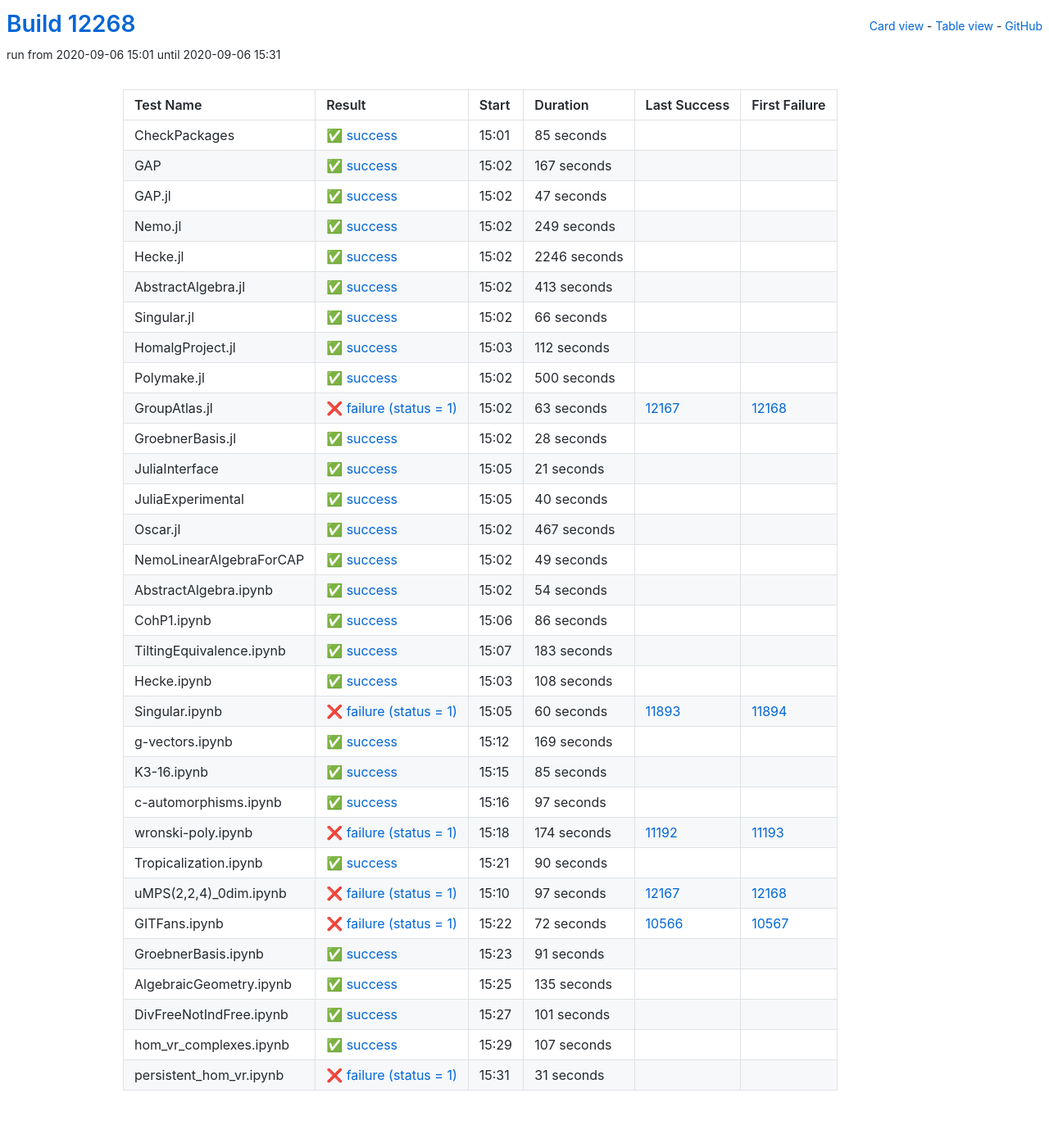
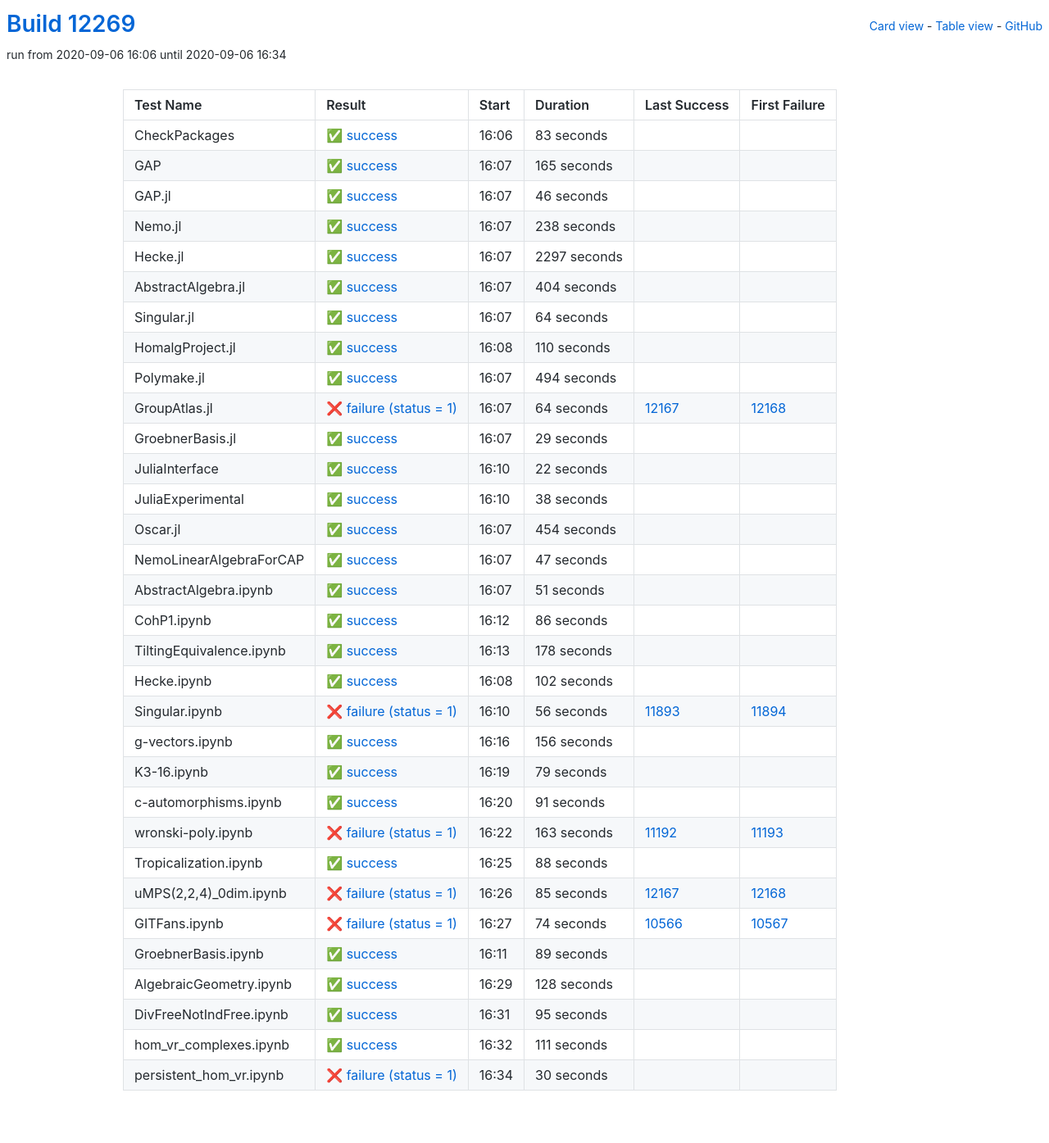
Before and after one commit to oscar-system/oscar-ci-status, a Jekyll site: the page built from table.html, in a window 1280 px wide. Shown: the whole page at 82% size. Built offline with Jekyll 4.4.1, drawn with Linux system fonts in a browser that asks for light colours.

Commit message:
Build #12269

```diff
--- a/_data/ci.yml
+++ b/_data/ci.yml
@@ -1,6 +1,6 @@
 ---
-build: 12268
-build_url: https://oscarci.mathematik.uni-kl.de/job/oscar/12268/
+build: 12269
+build_url: https://oscarci.mathematik.uni-kl.de/job/oscar/12269/
 job: oscar
 organization: oscar-system
 repo: oscar-ci-status
@@ -8,32 +8,176 @@
 tests:
 - name: CheckPackages
   id: checkpackages
-  log: https://oscarci.mathematik.uni-kl.de/job/oscar/12268/artifact/logs/build-12268/CheckPackages.log
-  start: 2020-09-06 15:01
+  log: https://oscarci.mathematik.uni-kl.de/job/oscar/12269/artifact/logs/build-12269/CheckPackages.log
+  start: 2020-09-06 16:06
   success: true
   exitcode: 0
   status: success
-  duration: 85
+  duration: 83
   last_success: false
   last_success_url:
   first_failure: false
   first_failure_url:
 - name: GAP
   id: gap
-  log: https://oscarci.mathematik.uni-kl.de/job/oscar/12268/artifact/logs/build-12268/GAP.log
-  start: 2020-09-06 15:02
+  log: https://oscarci.mathematik.uni-kl.de/job/oscar/12269/artifact/logs/build-12269/GAP.log
+  start: 2020-09-06 16:07
   success: true
   exitcode: 0
   status: success
-  duration: 167
+  duration: 165
   last_success: false
   last_success_url:
   first_failure: false
   first_failure_url:
 - name: GAP.jl
   id: gap-jl
-  log: https://oscarci.mathematik.uni-kl.de/job/oscar/12268/artifact/logs/build-12268/GAP.jl.log
-  start: 2020-09-06 15:02
+  log: https://oscarci.mathematik.uni-kl.de/job/oscar/12269/artifact/logs/build-12269/GAP.jl.log
+  start: 2020-09-06 16:07
+  success: true
+  exitcode: 0
+  status: success
+  duration: 46
+  last_success: false
+  last_success_url:
+  first_failure: false
+  first_failure_url:
+- name: Nemo.jl
+  id: nemo-jl
+  log: https://oscarci.mathematik.uni-kl.de/job/oscar/12269/artifact/logs/build-12269/Nemo.jl.log
+  start: 2020-09-06 16:07
+  success: true
+  exitcode: 0
+  status: success
+  duration: 238
+  last_success: false
+  last_success_url:
+  first_failure: false
+  first_failure_url:
+- name: Hecke.jl
+  id: hecke-jl
+  log: https://oscarci.mathematik.uni-kl.de/job/oscar/12269/artifact/logs/build-12269/Hecke.jl.log
+  start: 2020-09-06 16:07
+  success: true
+  exitcode: 0
+  status: success
+  duration: 2297
+  last_success: false
+  last_success_url:
+  first_failure: false
+  first_failure_url:
+- name: AbstractAlgebra.jl
+  id: abstractalgebra-jl
+  log: https://oscarci.mathematik.uni-kl.de/job/oscar/12269/artifact/logs/build-12269/AbstractAlgebra.jl.log
+  start: 2020-09-06 16:07
+  success: true
+  exitcode: 0
+  status: success
+  duration: 404
+  last_success: false
+  last_success_url:
+  first_failure: false
+  first_failure_url:
+- name: Singular.jl
+  id: singular-jl
+  log: https://oscarci.mathematik.uni-kl.de/job/oscar/12269/artifact/logs/build-12269/Singular.jl.log
+  start: 2020-09-06 16:07
+  success: true
+  exitcode: 0
+  status: success
+  duration: 64
+  last_success: false
+  last_success_url:
+  first_failure: false
+  first_failure_url:
+- name: HomalgProject.jl
+  id: homalgproject-jl
+  log: https://oscarci.mathematik.uni-kl.de/job/oscar/12269/artifact/logs/build-12269/HomalgProject.jl.log
+  start: 2020-09-06 16:08
+  success: true
+  exitcode: 0
+  status: success
+  duration: 110
+  last_success: false
+  last_success_url:
+  first_failure: false
+  first_failure_url:
+- name: Polymake.jl
+  id: polymake-jl
+  log: https://oscarci.mathematik.uni-kl.de/job/oscar/12269/artifact/logs/build-12269/Polymake.jl.log
+  start: 2020-09-06 16:07
+  success: true
+  exitcode: 0
+  status: success
+  duration: 494
+  last_success: false
+  last_success_url:
+  first_failure: false
+  first_failure_url:
+- name: GroupAtlas.jl
+  id: groupatlas-jl
+  log: https://oscarci.mathematik.uni-kl.de/job/oscar/12269/artifact/logs/build-12269/GroupAtlas.jl.log
+  start: 2020-09-06 16:07
+  success: false
+  exitcode: 1
+  status: failure
+  duration: 64
+  last_success: 12167
+  last_success_url: https://oscarci.mathematik.uni-kl.de/job/oscar/12167/
+  first_failure: 12168
+  first_failure_url: https://oscarci.mathematik.uni-kl.de/job/oscar/12168/
+- name: GroebnerBasis.jl
+  id: groebnerbasis-jl
+  log: https://oscarci.mathematik.uni-kl.de/job/oscar/12269/artifact/logs/build-12269/GroebnerBasis.jl.log
+  start: 2020-09-06 16:07
+  success: true
+  exitcode: 0
+  status: success
+  duration: 29
+  last_success: false
+  last_success_url:
+  first_failure: false
+  first_failure_url:
+- name: JuliaInterface
+  id: juliainterface
+  log: https://oscarci.mathematik.uni-kl.de/job/oscar/12269/artifact/logs/build-12269/JuliaInterface.log
+  start: 2020-09-06 16:10
+  success: true
+  exitcode: 0
+  status: success
+  duration: 22
+  last_success: false
+  last_success_url:
+  first_failure: false
+  first_failure_url:
+- name: JuliaExperimental
+  id: juliaexperimental
+  log: https://oscarci.mathematik.uni-kl.de/job/oscar/12269/artifact/logs/build-12269/JuliaExperimental.log
+  start: 2020-09-06 16:10
+  success: true
+  exitcode: 0
+  status: success
+  duration: 38
+  last_success: false
+  last_success_url:
+  first_failure: false
+  first_failure_url:
+- name: Oscar.jl
+  id: oscar-jl
+  log: https://oscarci.mathematik.uni-kl.de/job/oscar/12269/artifact/logs/build-12269/Oscar.jl.log
+  start: 2020-09-06 16:07
+  success: true
+  exitcode: 0
+  status: success
+  duration: 454
+  last_success: false
+  last_success_url:
+  first_failure: false
+  first_failure_url:
+- name: NemoLinearAlgebraForCAP
+  id: nemolinearalgebraforcap
+  log: https://oscarci.mathematik.uni-kl.de/job/oscar/12269/artifact/logs/build-12269/NemoLinearAlgebraForCAP.log
+  start: 2020-09-06 16:07
   success: true
   exitcode: 0
   status: success
@@ -42,166 +186,22 @@
   last_success_url:
   first_failure: false
   first_failure_url:
-- name: Nemo.jl
-  id: nemo-jl
-  log: https://oscarci.mathematik.uni-kl.de/job/oscar/12268/artifact/logs/build-12268/Nemo.jl.log
-  start: 2020-09-06 15:02
+- name: AbstractAlgebra.ipynb
+  id: abstractalgebra-ipynb
+  log: https://oscarci.mathematik.uni-kl.de/job/oscar/12269/artifact/logs/build-12269/AbstractAlgebra.ipynb.log
+  start: 2020-09-06 16:07
   success: true
   exitcode: 0
   status: success
-  duration: 249
-  last_success: false
-  last_success_url:
-  first_failure: false
-  first_failure_url:
-- name: Hecke.jl
-  id: hecke-jl
-  log: https://oscarci.mathematik.uni-kl.de/job/oscar/12268/artifact/logs/build-12268/Hecke.jl.log
-  start: 2020-09-06 15:02
-  success: true
-  exitcode: 0
-  status: success
-  duration: 2246
-  last_success: false
-  last_success_url:
-  first_failure: false
-  first_failure_url:
-- name: AbstractAlgebra.jl
-  id: abstractalgebra-jl
-  log: https://oscarci.mathematik.uni-kl.de/job/oscar/12268/artifact/logs/build-12268/AbstractAlgebra.jl.log
-  start: 2020-09-06 15:02
-  success: true
-  exitcode: 0
-  status: success
-  duration: 413
-  last_success: false
-  last_success_url:
-  first_failure: false
-  first_failure_url:
-- name: Singular.jl
-  id: singular-jl
-  log: https://oscarci.mathematik.uni-kl.de/job/oscar/12268/artifact/logs/build-12268/Singular.jl.log
-  start: 2020-09-06 15:02
-  success: true
-  exitcode: 0
-  status: success
-  duration: 66
-  last_success: false
-  last_success_url:
-  first_failure: false
-  first_failure_url:
-- name: HomalgProject.jl
-  id: homalgproject-jl
-  log: https://oscarci.mathematik.uni-kl.de/job/oscar/12268/artifact/logs/build-12268/HomalgProject.jl.log
-  start: 2020-09-06 15:03
-  success: true
-  exitcode: 0
-  status: success
-  duration: 112
-  last_success: false
-  last_success_url:
-  first_failure: false
-  first_failure_url:
-- name: Polymake.jl
-  id: polymake-jl
-  log: https://oscarci.mathematik.uni-kl.de/job/oscar/12268/artifact/logs/build-12268/Polymake.jl.log
-  start: 2020-09-06 15:02
-  success: true
-  exitcode: 0
-  status: success
-  duration: 500
-  last_success: false
-  last_success_url:
-  first_failure: false
-  first_failure_url:
-- name: GroupAtlas.jl
-  id: groupatlas-jl
-  log: https://oscarci.mathematik.uni-kl.de/job/oscar/12268/artifact/logs/build-12268/GroupAtlas.jl.log
-  start: 2020-09-06 15:02
-  success: false
-  exitcode: 1
-  status: failure
-  duration: 63
-  last_success: 12167
-  last_success_url: https://oscarci.mathematik.uni-kl.de/job/oscar/12167/
-  first_failure: 12168
-  first_failure_url: https://oscarci.mathematik.uni-kl.de/job/oscar/12168/
-- name: GroebnerBasis.jl
-  id: groebnerbasis-jl
-  log: https://oscarci.mathematik.uni-kl.de/job/oscar/12268/artifact/logs/build-12268/GroebnerBasis.jl.log
-  start: 2020-09-06 15:02
-  success: true
-  exitcode: 0
-  status: success
-  duration: 28
-  last_success: false
-  last_success_url:
-  first_failure: false
-  first_failure_url:
-- name: JuliaInterface
-  id: juliainterface
-  log: https://oscarci.mathematik.uni-kl.de/job/oscar/12268/artifact/logs/build-12268/JuliaInterface.log
-  start: 2020-09-06 15:05
-  success: true
-  exitcode: 0
-  status: success
-  duration: 21
-  last_success: false
-  last_success_url:
-  first_failure: false
-  first_failure_url:
-- name: JuliaExperimental
-  id: juliaexperimental
-  log: https://oscarci.mathematik.uni-kl.de/job/oscar/12268/artifact/logs/build-12268/JuliaExperimental.log
-  start: 2020-09-06 15:05
-  success: true
-  exitcode: 0
-  status: success
-  duration: 40
-  last_success: false
-  last_success_url:
-  first_failure: false
-  first_failure_url:
-- name: Oscar.jl
-  id: oscar-jl
-  log: https://oscarci.mathematik.uni-kl.de/job/oscar/12268/artifact/logs/build-12268/Oscar.jl.log
-  start: 2020-09-06 15:02
-  success: true
-  exitcode: 0
-  status: success
-  duration: 467
-  last_success: false
-  last_success_url:
-  first_failure: false
-  first_failure_url:
-- name: NemoLinearAlgebraForCAP
-  id: nemolinearalgebraforcap
-  log: https://oscarci.mathematik.uni-kl.de/job/oscar/12268/artifact/logs/build-12268/NemoLinearAlgebraForCAP.log
-  start: 2020-09-06 15:02
-  success: true
-  exitcode: 0
-  status: success
-  duration: 49
-  last_success: false
-  last_success_url:
-  first_failure: false
-  first_failure_url:
-- name: AbstractAlgebra.ipynb
-  id: abstractalgebra-ipynb
-  log: https://oscarci.mathematik.uni-kl.de/job/oscar/12268/artifact/logs/build-12268/AbstractAlgebra.ipynb.log
-  start: 2020-09-06 15:02
-  success: true
-  exitcode: 0
-  status: success
-  duration: 54
+  duration: 51
   last_success: false
   last_success_url:
   first_failure: false
   first_failure_url:
 - name: CohP1.ipynb
   id: cohp1-ipynb
-  log: https://oscarci.mathematik.uni-kl.de/job/oscar/12268/artifact/logs/build-12268/CohP1.ipynb.log
-  start: 2020-09-06 15:06
+  log: https://oscarci.mathematik.uni-kl.de/job/oscar/12269/artifact/logs/build-12269/CohP1.ipynb.log
+  start: 2020-09-06 16:12
   success: true
   exitcode: 0
   status: success
@@ -212,128 +212,68 @@
   first_failure_url:
 - name: TiltingEquivalence.ipynb
   id: tiltingequivalence-ipynb
-  log: https://oscarci.mathematik.uni-kl.de/job/oscar/12268/artifact/logs/build-12268/TiltingEquivalence.ipynb.log
-  start: 2020-09-06 15:07
+  log: https://oscarci.mathematik.uni-kl.de/job/oscar/12269/artifact/logs/build-12269/TiltingEquivalence.ipynb.log
+  start: 2020-09-06 16:13
   success: true
   exitcode: 0
   status: success
-  duration: 183
+  duration: 178
   last_success: false
   last_success_url:
   first_failure: false
   first_failure_url:
 - name: Hecke.ipynb
   id: hecke-ipynb
-  log: https://oscarci.mathematik.uni-kl.de/job/oscar/12268/artifact/logs/build-12268/Hecke.ipynb.log
-  start: 2020-09-06 15:03
+  log: https://oscarci.mathematik.uni-kl.de/job/oscar/12269/artifact/logs/build-12269/Hecke.ipynb.log
+  start: 2020-09-06 16:08
   success: true
   exitcode: 0
   status: success
-  duration: 108
+  duration: 102
   last_success: false
   last_success_url:
   first_failure: false
   first_failure_url:
 - name: Singular.ipynb
   id: singular-ipynb
-  log: https://oscarci.mathematik.uni-kl.de/job/oscar/12268/artifact/logs/build-12268/Singular.ipynb.log
-  start: 2020-09-06 15:05
+  log: https://oscarci.mathematik.uni-kl.de/job/oscar/12269/artifact/logs/build-12269/Singular.ipynb.log
+  start: 2020-09-06 16:10
   success: false
   exitcode: 1
   status: failure
-  duration: 60
+  duration: 56
   last_success: 11893
   last_success_url: https://oscarci.mathematik.uni-kl.de/job/oscar/11893/
   first_failure: 11894
   first_failure_url: https://oscarci.mathematik.uni-kl.de/job/oscar/11894/
 - name: g-vectors.ipynb
   id: g-vectors-ipynb
-  log: https://oscarci.mathematik.uni-kl.de/job/oscar/12268/artifact/logs/build-12268/g-vectors.ipynb.log
-  start: 2020-09-06 15:12
+  log: https://oscarci.mathematik.uni-kl.de/job/oscar/12269/artifact/logs/build-12269/g-vectors.ipynb.log
+  start: 2020-09-06 16:16
   success: true
   exitcode: 0
   status: success
-  duration: 169
+  duration: 156
   last_success: false
   last_success_url:
   first_failure: false
   first_failure_url:
 - name: K3-16.ipynb
   id: k3-16-ipynb
-  log: https://oscarci.mathematik.uni-kl.de/job/oscar/12268/artifact/logs/build-12268/K3-16.ipynb.log
-  start: 2020-09-06 15:15
+  log: https://oscarci.mathematik.uni-kl.de/job/oscar/12269/artifact/logs/build-12269/K3-16.ipynb.log
+  start: 2020-09-06 16:19
   success: true
   exitcode: 0
   status: success
-  duration: 85
+  duration: 79
   last_success: false
   last_success_url:
   first_failure: false
   first_failure_url:
 - name: c-automorphisms.ipynb
   id: c-automorphisms-ipynb
-  log: https://oscarci.mathematik.uni-kl.de/job/oscar/12268/artifact/logs/build-12268/c-automorphisms.ipynb.log
-  start: 2020-09-06 15:16
-  success: true
-  exitcode: 0
-  status: success
-  duration: 97
-  last_success: false
-  last_success_url:
-  first_failure: false
-  first_failure_url:
-- name: wronski-poly.ipynb
-  id: wronski-poly-ipynb
-  log: https://oscarci.mathematik.uni-kl.de/job/oscar/12268/artifact/logs/build-12268/wronski-poly.ipynb.log
-  start: 2020-09-06 15:18
-  success: false
-  exitcode: 1
-  status: failure
-  duration: 174
-  last_success: 11192
-  last_success_url: https://oscarci.mathematik.uni-kl.de/job/oscar/11192/
-  first_failure: 11193
-  first_failure_url: https://oscarci.mathematik.uni-kl.de/job/oscar/11193/
-- name: Tropicalization.ipynb
-  id: tropicalization-ipynb
-  log: https://oscarci.mathematik.uni-kl.de/job/oscar/12268/artifact/logs/build-12268/Tropicalization.ipynb.log
-  start: 2020-09-06 15:21
-  success: true
-  exitcode: 0
-  status: success
-  duration: 90
-  last_success: false
-  last_success_url:
-  first_failure: false
-  first_failure_url:
-- name: uMPS(2,2,4)_0dim.ipynb
-  id: umps-2-2-4-0dim-ipynb
-  log: https://oscarci.mathematik.uni-kl.de/job/oscar/12268/artifact/logs/build-12268/uMPS-2-2-4-_0dim.ipynb.log
-  start: 2020-09-06 15:10
-  success: false
-  exitcode: 1
-  status: failure
-  duration: 97
-  last_success: 12167
-  last_success_url: https://oscarci.mathematik.uni-kl.de/job/oscar/12167/
-  first_failure: 12168
-  first_failure_url: https://oscarci.mathematik.uni-kl.de/job/oscar/12168/
-- name: GITFans.ipynb
-  id: gitfans-ipynb
-  log: https://oscarci.mathematik.uni-kl.de/job/oscar/12268/artifact/logs/build-12268/GITFans.ipynb.log
-  start: 2020-09-06 15:22
-  success: false
-  exitcode: 1
-  status: failure
-  duration: 72
-  last_success: 10566
-  last_success_url: https://oscarci.mathematik.uni-kl.de/job/oscar/10566/
-  first_failure: 10567
-  first_failure_url: https://oscarci.mathematik.uni-kl.de/job/oscar/10567/
-- name: GroebnerBasis.ipynb
-  id: groebnerbasis-ipynb
-  log: https://oscarci.mathematik.uni-kl.de/job/oscar/12268/artifact/logs/build-12268/GroebnerBasis.ipynb.log
-  start: 2020-09-06 15:23
+  log: https://oscarci.mathematik.uni-kl.de/job/oscar/12269/artifact/logs/build-12269/c-automorphisms.ipynb.log
+  start: 2020-09-06 16:20
   success: true
   exitcode: 0
   status: success
@@ -342,50 +282,110 @@
   last_success_url:
   first_failure: false
   first_failure_url:
-- name: AlgebraicGeometry.ipynb
-  id: algebraicgeometry-ipynb
-  log: https://oscarci.mathematik.uni-kl.de/job/oscar/12268/artifact/logs/build-12268/AlgebraicGeometry.ipynb.log
-  start: 2020-09-06 15:25
+- name: wronski-poly.ipynb
+  id: wronski-poly-ipynb
+  log: https://oscarci.mathematik.uni-kl.de/job/oscar/12269/artifact/logs/build-12269/wronski-poly.ipynb.log
+  start: 2020-09-06 16:22
+  success: false
+  exitcode: 1
+  status: failure
+  duration: 163
+  last_success: 11192
+  last_success_url: https://oscarci.mathematik.uni-kl.de/job/oscar/11192/
+  first_failure: 11193
+  first_failure_url: https://oscarci.mathematik.uni-kl.de/job/oscar/11193/
+- name: Tropicalization.ipynb
+  id: tropicalization-ipynb
+  log: https://oscarci.mathematik.uni-kl.de/job/oscar/12269/artifact/logs/build-12269/Tropicalization.ipynb.log
+  start: 2020-09-06 16:25
   success: true
   exitcode: 0
   status: success
-  duration: 135
+  duration: 88
+  last_success: false
+  last_success_url:
+  first_failure: false
+  first_failure_url:
+- name: uMPS(2,2,4)_0dim.ipynb
+  id: umps-2-2-4-0dim-ipynb
+  log: https://oscarci.mathematik.uni-kl.de/job/oscar/12269/artifact/logs/build-12269/uMPS-2-2-4-_0dim.ipynb.log
+  start: 2020-09-06 16:26
+  success: false
+  exitcode: 1
+  status: failure
+  duration: 85
+  last_success: 12167
+  last_success_url: https://oscarci.mathematik.uni-kl.de/job/oscar/12167/
+  first_failure: 12168
+  first_failure_url: https://oscarci.mathematik.uni-kl.de/job/oscar/12168/
+- name: GITFans.ipynb
+  id: gitfans-ipynb
+  log: https://oscarci.mathematik.uni-kl.de/job/oscar/12269/artifact/logs/build-12269/GITFans.ipynb.log
+  start: 2020-09-06 16:27
+  success: false
+  exitcode: 1
+  status: failure
+  duration: 74
+  last_success: 10566
+  last_success_url: https://oscarci.mathematik.uni-kl.de/job/oscar/10566/
+  first_failure: 10567
+  first_failure_url: https://oscarci.mathematik.uni-kl.de/job/oscar/10567/
+- name: GroebnerBasis.ipynb
+  id: groebnerbasis-ipynb
+  log: https://oscarci.mathematik.uni-kl.de/job/oscar/12269/artifact/logs/build-12269/GroebnerBasis.ipynb.log
+  start: 2020-09-06 16:11
+  success: true
+  exitcode: 0
+  status: success
+  duration: 89
+  last_success: false
+  last_success_url:
+  first_failure: false
+  first_failure_url:
+- name: AlgebraicGeometry.ipynb
+  id: algebraicgeometry-ipynb
+  log: https://oscarci.mathematik.uni-kl.de/job/oscar/12269/artifact/logs/build-12269/AlgebraicGeometry.ipynb.log
+  start: 2020-09-06 16:29
+  success: true
+  exitcode: 0
+  status: success
+  duration: 128
   last_success: false
   last_success_url:
   first_failure: false
   first_failure_url:
 - name: DivFreeNotIndFree.ipynb
   id: divfreenotindfree-ipynb
-  log: https://oscarci.mathematik.uni-kl.de/job/oscar/12268/artifact/logs/build-12268/DivFreeNotIndFree.ipynb.log
-  start: 2020-09-06 15:27
+  log: https://oscarci.mathematik.uni-kl.de/job/oscar/12269/artifact/logs/build-12269/DivFreeNotIndFree.ipynb.log
+  start: 2020-09-06 16:31
   success: true
   exitcode: 0
   status: success
-  duration: 101
+  duration: 95
   last_success: false
   last_success_url:
   first_failure: false
   first_failure_url:
 - name: hom_vr_complexes.ipynb
   id: hom-vr-complexes-ipynb
-  log: https://oscarci.mathematik.uni-kl.de/job/oscar/12268/artifact/logs/build-12268/hom_vr_complexes.ipynb.log
-  start: 2020-09-06 15:29
+  log: https://oscarci.mathematik.uni-kl.de/job/oscar/12269/artifact/logs/build-12269/hom_vr_complexes.ipynb.log
+  start: 2020-09-06 16:32
   success: true
   exitcode: 0
   status: success
-  duration: 107
+  duration: 111
   last_success: false
   last_success_url:
   first_failure: false
   first_failure_url:
 - name: persistent_hom_vr.ipynb
   id: persistent-hom-vr-ipynb
-  log: https://oscarci.mathematik.uni-kl.de/job/oscar/12268/artifact/logs/build-12268/persistent_hom_vr.ipynb.log
-  start: 2020-09-06 15:31
+  log: https://oscarci.mathematik.uni-kl.de/job/oscar/12269/artifact/logs/build-12269/persistent_hom_vr.ipynb.log
+  start: 2020-09-06 16:34
   success: false
   exitcode: 1
   status: failure
-  duration: 31
+  duration: 30
   last_success: false
   last_success_url:
   first_failure: false
```
Also changed, not shown: README.md.
